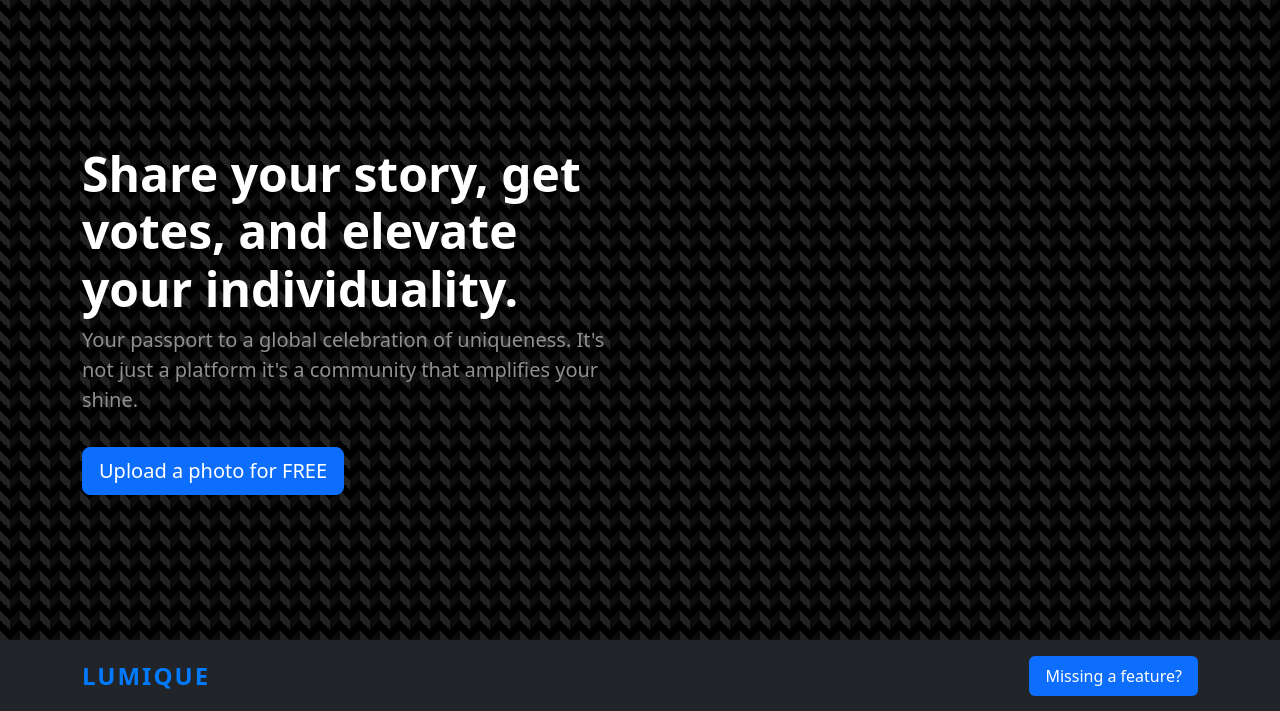
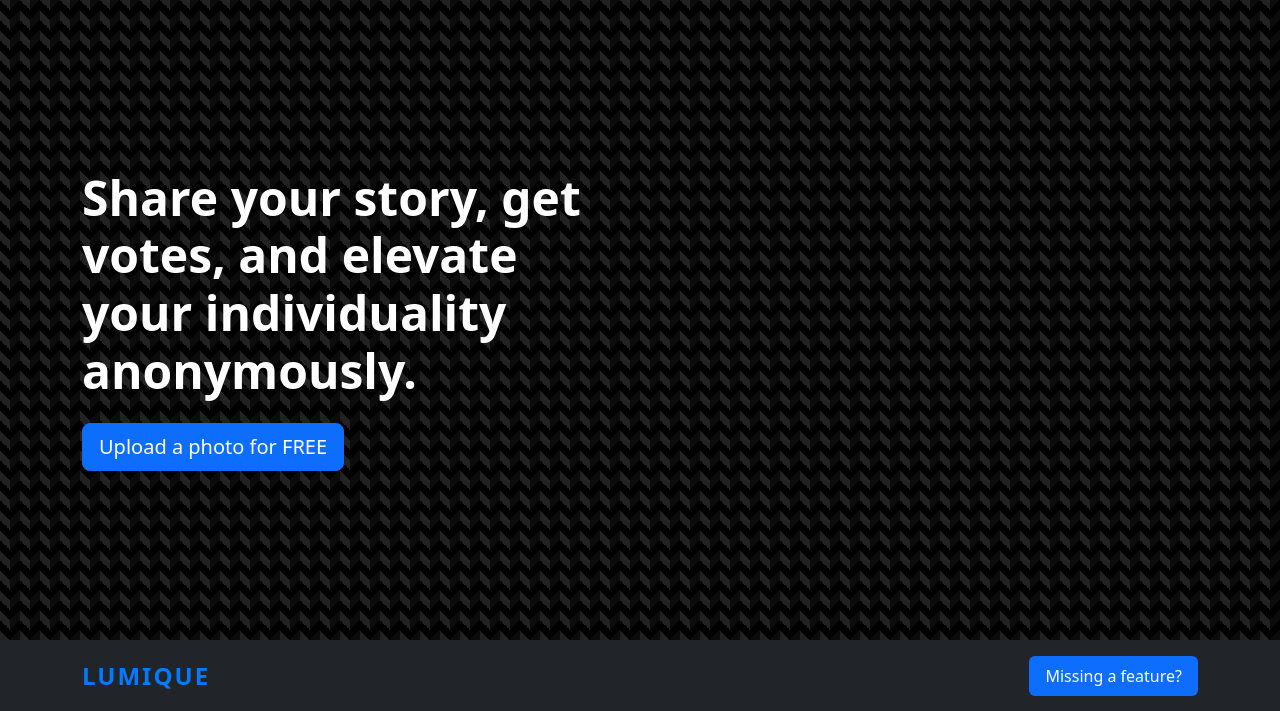
Before and after one commit to lumiqueV1/Lumique, a Django app: page / in a window 1280 px wide. Shown: the top 711 px of the page. Run offline with Django 5.2, Linux system fonts and the light colour scheme; data that the repository does not hold is empty.

Commit message:
Update photos.html

```diff
--- a/Beautyswipe_v1/templates/Beautyswipe_v1/photos.html
+++ b/Beautyswipe_v1/templates/Beautyswipe_v1/photos.html
@@ -4,7 +4,7 @@
     <meta charset="UTF-8" />
     <meta name="viewport" content="width=device-width, initial-scale=1.0" />
     <script src="https://code.jquery.com/jquery-3.6.4.min.js"></script>
-    <title>{% block title %}Lumique{% endblock %}</title>
+    <title>{% block title %}Lumique - Global celebration of uniqueness.{% endblock %}</title>
     <script src="https://unpkg.com/feather-icons"></script>
     <link
       href="https://cdn.jsdelivr.net/npm/bootstrap@5.3.2/dist/css/bootstrap.min.css"
@@ -78,12 +78,12 @@
         <div class="row">
           <div class="col-lg-6">
             <h1 class="mainTitle">
-              Share your story, get votes, and elevate your individuality.
+              Share your story, get votes, and elevate your individuality anonymously.
             </h1>
-            <p class="fs-5 mainText">
-              Your passport to a global celebration of uniqueness. It's not just
-              a platform it's a community that amplifies your shine.
-            </p>
+<!--             <p class="fs-5 mainText">
+             Global celebration of uniqueness. It's not just
+             a platform it's a community that amplifies your shine.
+            </p> -->
             <a class="btn btn-lg btn-primary mt-3" href="{% url 'Beautyswipe_v1:submit_photo' %}">Upload a photo for FREE</a>
           </div>
           <div class="col-lg-6"></div>
```
